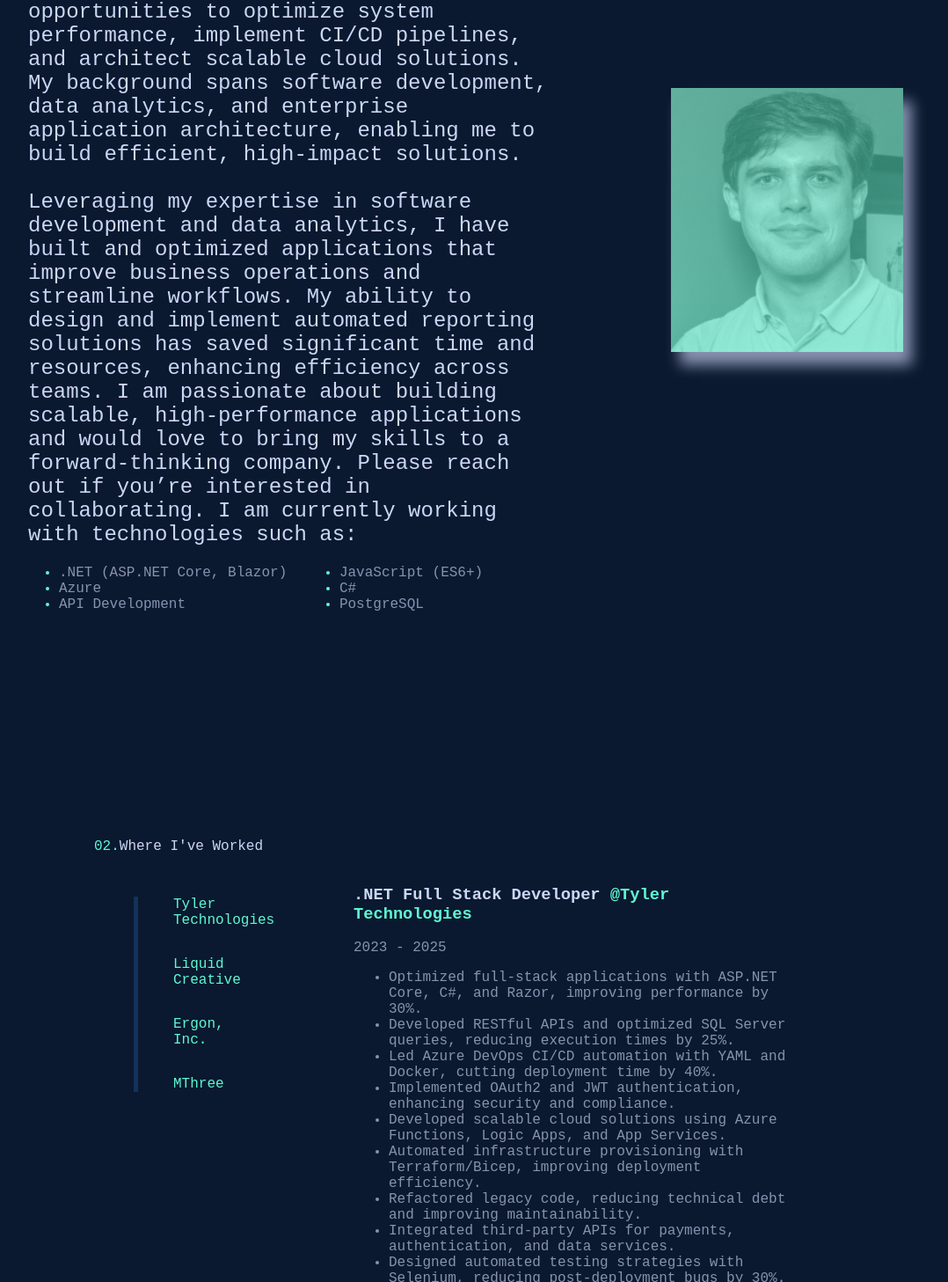
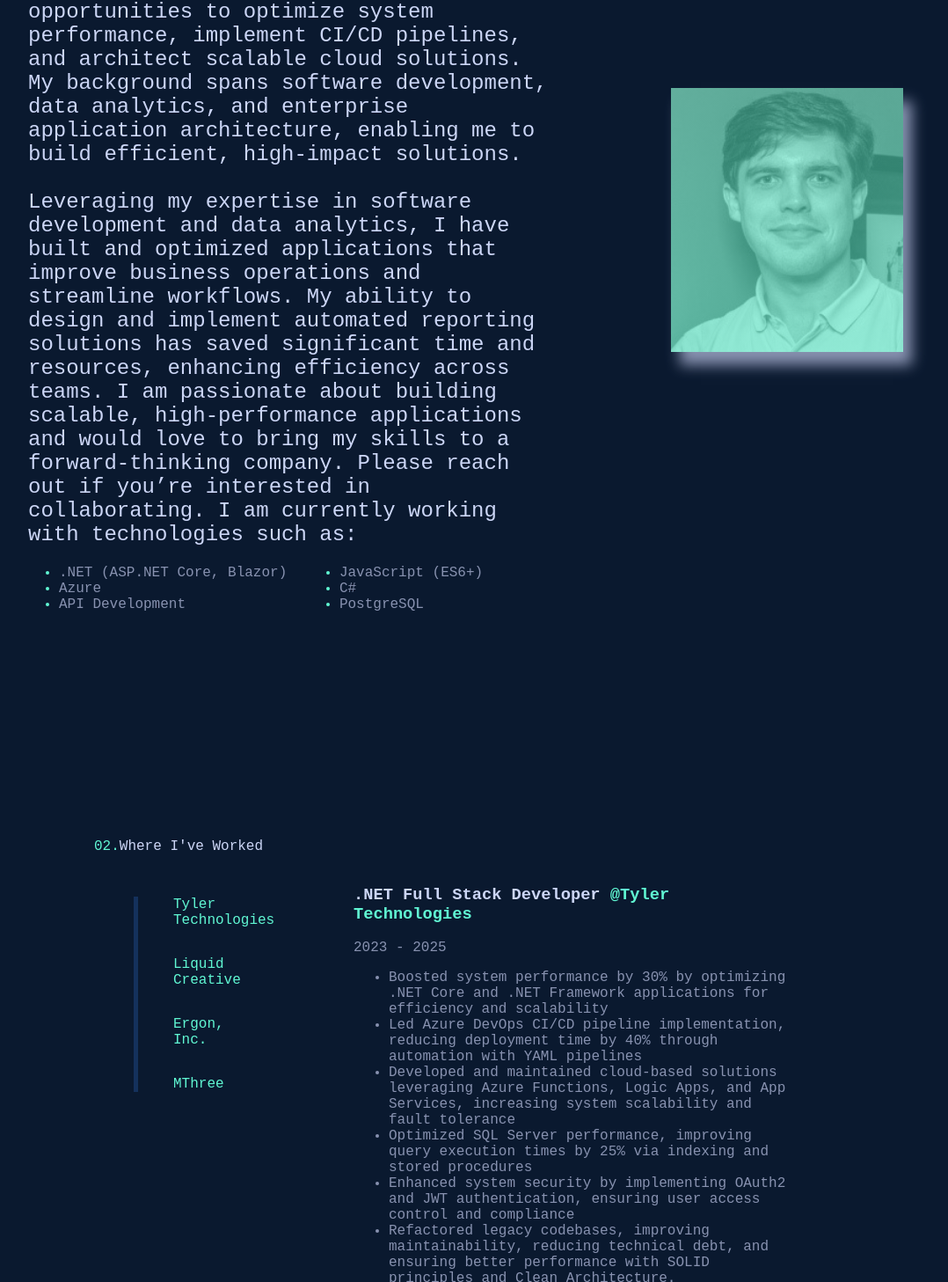
Before and after one commit to zep1994/thomas-matlock, a Next.js app in the folder frontend/: page / in a window 1280 px wide. Shown: the part 1343-2800 px from the top of the page at 88% size, without its empty margins (113-1191 px from the left). Built offline with nearby package versions, Linux system fonts and the light colour scheme.

Commit message:
update res

```diff
--- a/frontend/pages/index.js
+++ b/frontend/pages/index.js
@@ -106,7 +106,7 @@ export default function Home() {
               .NET FULL STACK DEVELOPER | BUILDING HIGH-PERFORMANCE APPLICATIONS
               </h1>
               <p className={styles.description}>
-              Experienced Full Stack Developer with expertise in NET Core, .NET Framework, React, and Azure, specializing in building and optimizing scalable web applications,
+              Experienced Full Stack Developer with expertise in NET Core, .NET Framework, React.js, and Azure, specializing in building and optimizing scalable web applications,
               API development, and automation. Skilled in backend development, database optimization, and CI/CD pipeline integration, with hands-on experience deploying and managing cloud-enabled applications.
               </p>
               <button type="button" className={styles.btn}>
@@ -130,7 +130,7 @@ export default function Home() {
                   <br />
                   <p className={styles.descript}>
                     Hello! My name is Thomas Matlock, and I am a highly skilled Full Stack Developer with expertise in
-                   .NET, Blazor, Angular, and Azure. I am passionate about innovation and creativity, always seeking
+                   .NET, Blazor, React.js, and Azure. I am passionate about innovation and creativity, always seeking
                     opportunities to optimize system performance, implement CI/CD pipelines, and architect scalable cloud solutions.
                     My background spans software development, data analytics, and enterprise application architecture, enabling me to
                     build efficient, high-impact solutions.
@@ -209,16 +209,16 @@ export default function Home() {
                             </h3>
                             <p className={styles.coDates}>2023 - 2025</p>
                             <ul className={styles.coExp}>
-                              <li>Optimized full-stack applications with ASP.NET Core, C#, and Razor, improving performance by 30%.</li>
-                              <li>Developed RESTful APIs and optimized SQL Server queries, reducing execution times by 25%.</li>
-                              <li>Led Azure DevOps CI/CD automation with YAML and Docker, cutting deployment time by 40%.</li>
-                              <li>Implemented OAuth2 and JWT authentication, enhancing security and compliance.</li>
-                              <li>Developed scalable cloud solutions using Azure Functions, Logic Apps, and App Services.</li>
-                              <li>Automated infrastructure provisioning with Terraform/Bicep, improving deployment efficiency.</li>
-                              <li>Refactored legacy code, reducing technical debt and improving maintainability.</li>
-                              <li>Integrated third-party APIs for payments, authentication, and data services.</li>
-                              <li>Designed automated testing strategies with Selenium, reducing post-deployment bugs by 30%.</li>
-                              <li>Collaborated in Agile teams, contributing to sprint planning, code reviews, and backlog refinement.</li>
+                              <li>Boosted system performance by 30% by optimizing .NET Core and .NET Framework applications for efficiency and scalability</li>
+                              <li>Led Azure DevOps CI/CD pipeline implementation, reducing deployment time by 40% through automation with YAML pipelines</li>
+                              <li>Developed and maintained cloud-based solutions leveraging Azure Functions, Logic Apps, and App Services, increasing system scalability and fault tolerance</li>
+                              <li>Optimized SQL Server performance, improving query execution times by 25% via indexing and stored procedures</li>
+                              <li>Enhanced system security by implementing OAuth2 and JWT authentication, ensuring user access control and compliance</li>
+                              <li>Refactored legacy codebases, improving maintainability, reducing technical debt, and ensuring better performance with SOLID principles and Clean Architecture.</li>
+                              <li>Designed and implemented automated testing strategies using Selenium, reducing post-deployment bugs by 30% and improving release stability.</li>
+                              <li>Optimized and maintained 20+ State of Mississippi agency applications, enhancing reliability and security, and improving uptime and security compliance</li>
+                              <li>Enhanced user experience and performance by leveraging Blazor for dynamic, responsive UI development, reducing page load times and improving accessibility across web applications.</li>
+                              <li>Integrated third-party APIs to streamline payment processing, user authentication, and external data services, enhancing application functionality</li>
                           </ul>
                         </div>
                       </>
@@ -237,24 +237,11 @@ export default function Home() {
                           </h3>
                           <p className={styles.coDates}>2022 - 2023</p>
                           <ul className={styles.coExp}>
-                            <li>
-                                Managed and maintained hosting for over 50 websites, ensuring optimal performance, security, and uptime.
-                            </li>
-                            <li>
-                                Led the development and deployment of two client websites in a single month, significantly reducing project backlog and improving customer satisfaction.
-                            </li>
-                            <li>
-                                Gained expertise in modern web development frameworks, including Next.js, Strapi, and Laravel, enhancing the scalability and maintainability of client projects.
-                            </li>
-                            <li>
-                                Optimized server infrastructure and automated deployment processes, reducing manual intervention and improving system reliability.
-                            </li>
-                            <li>
-                                Provided end-to-end client support, including onboarding, technical assistance, and training, ensuring seamless website management and functionality.
-                            </li>
-                            <li>
-                                Implemented process improvements that streamlined client support workflows, reducing resolution times and improving feedback loops.
-                            </li>
+                            <li>Coordinated and managed hosting for 50+ websites, utilizing a whole stack of web technologies including Next.js, Laravel, SendGrid, and PostgreSQL to ensure high performance and scalability</li>
+                            <li>Developed and maintained full-stack web applications, focusing on enhancing user experience, accessibility, and performance. Iterative improvements based on user feedback led to a 30% increase in customer satisfaction ratings</li>
+                            <li>Led a cross-functional team in optimizing the software lifecycle process, resulting in a 25% increase in deployment frequency and a 15% reduction in post-release defects.</li>
+                            <li>Optimized server infrastructure and automated deployments, implementing containerization and load-balancing strategies to improve reliability and ensure smooth scaling for growing traffic.</li>
+                            <li>Designed and implemented process improvements for client support workflows, refining escalation procedures and automation strategies, which significantly reduced response times and improved feedback loops between technical teams and clients</li>
                           </ul>
                         </div>
                       </>
@@ -263,53 +250,18 @@ export default function Home() {
                       <>
                         <div className={styles.coItem}>
                         <h3 className={styles.coTitle}>
-                            IT Internal Auditor{" "}
+                            Systems Auditor / Application Developer{" "}
                             <a target="_blank" href="https://ergon.com/">
                                 @Ergon, Inc.
                             </a>
                         </h3>
                         <p className={styles.coDates}>2021 - 2022</p>
                           <ul className={styles.coExp}>
-                            <li>
-                                Designed, implemented, and maintained an automated audit system that analyzed millions of journal entries, improving financial oversight and compliance.
-                            </li>
-                            <li>
-                                Developed exception reporting processes that identified financial risks, duplicate payments, and vendor inconsistencies, saving the company thousands in potential losses.
-                            </li>
-                            <li>
-                                Created real-time monitoring systems using SQL and Python, significantly enhancing the company's ability to detect and prevent fraudulent activity.
-                            </li>
-                            <li>
-                                Automated risk assessment reports, reducing manual auditing time and improving the efficiency of internal control reviews.
-                            </li>
-                          </ul>
-                        </div>
-                        <br />
-                        <br />
-                        <div className={styles.coItem}>
-                        <h3 className={styles.coTitle}>
-                            Application Developer{" "}
-                            <a target="_blank" href="https://ergon.com/">
-                                @Ergon, Inc.
-                            </a>
-                        </h3>
-                        <p className={styles.coDates}>2020 - 2021</p>
-                          <ul className={styles.coExp}>
-                            <li>
-                                Developed and maintained custom enterprise applications that streamlined operations, improving efficiency across multiple departments.
-                            </li>
-                            <li>
-                                Built a job and task tracking system that optimized resource allocation and reduced project delays.
-                            </li>
-                            <li>
-                                Automated data entry and reporting workflows using SQL and Python, reducing processing times by 50%.
-                            </li>
-                            <li>
-                                Modernized legacy applications, significantly improving performance and reducing ongoing support requests.
-                            </li>
-                            <li>
-                                Acted as a system administrator, providing technical support, troubleshooting critical issues, and implementing security enhancements.
-                            </li>
+                            <li>Managed OnBase for the entire company, ensuring secure document storage, retrieval, and workflow automation. Designed and deployed automated processes that eliminated an hour of daily manual work and improved processing speed by 40%</li>
+                            <li>Developed a Python-based automation script to analyze and process millions of SAP records, identifying discrepancies in data resulting in saving over 10% revenue a year</li>
+                            <li>Led full-stack LAMP stack development and maintenance to support business applications. Configured Apache, MySQL, and PHP environments, optimizing for performance and scalability, resulting in improved system reliability and reduced downtime</li>
+                            <li>Developed and maintained enterprise-wide applications to streamline business operations, taking ownership of system performance and uptime, ensuring robust and scalable software solutions that reduced manual workload by 10+ hours weekly also improved the Software Development Life Cycle (SDLC).</li>
+                            <li>Oversaw company-wide IT processes, identifying inefficiencies and proposing critical improvements based on severity and risk assessments; successfully implemented solutions that streamlined operations, reduced costs, and enhanced system efficiency.</li>
                           </ul>
                         </div>
                       </>
--- a/frontend/pages/landing.js
+++ b/frontend/pages/landing.js
@@ -27,7 +27,7 @@ export default function Home() {
       <Head>
         <title>Thomas Matlock's Site</title>
         <meta name="description" content="Thomas Matlocks Personal Site" />
-        <link rel="icon" href="/favicon.ico" />
+        <link rel="icon" href="https://matlockbuiltit.dev/" />
       </Head>
 
       <div className={styles.mainContent}>
```
Also changed, not shown: 2 other files (tests, documents, lock files or other folders).
